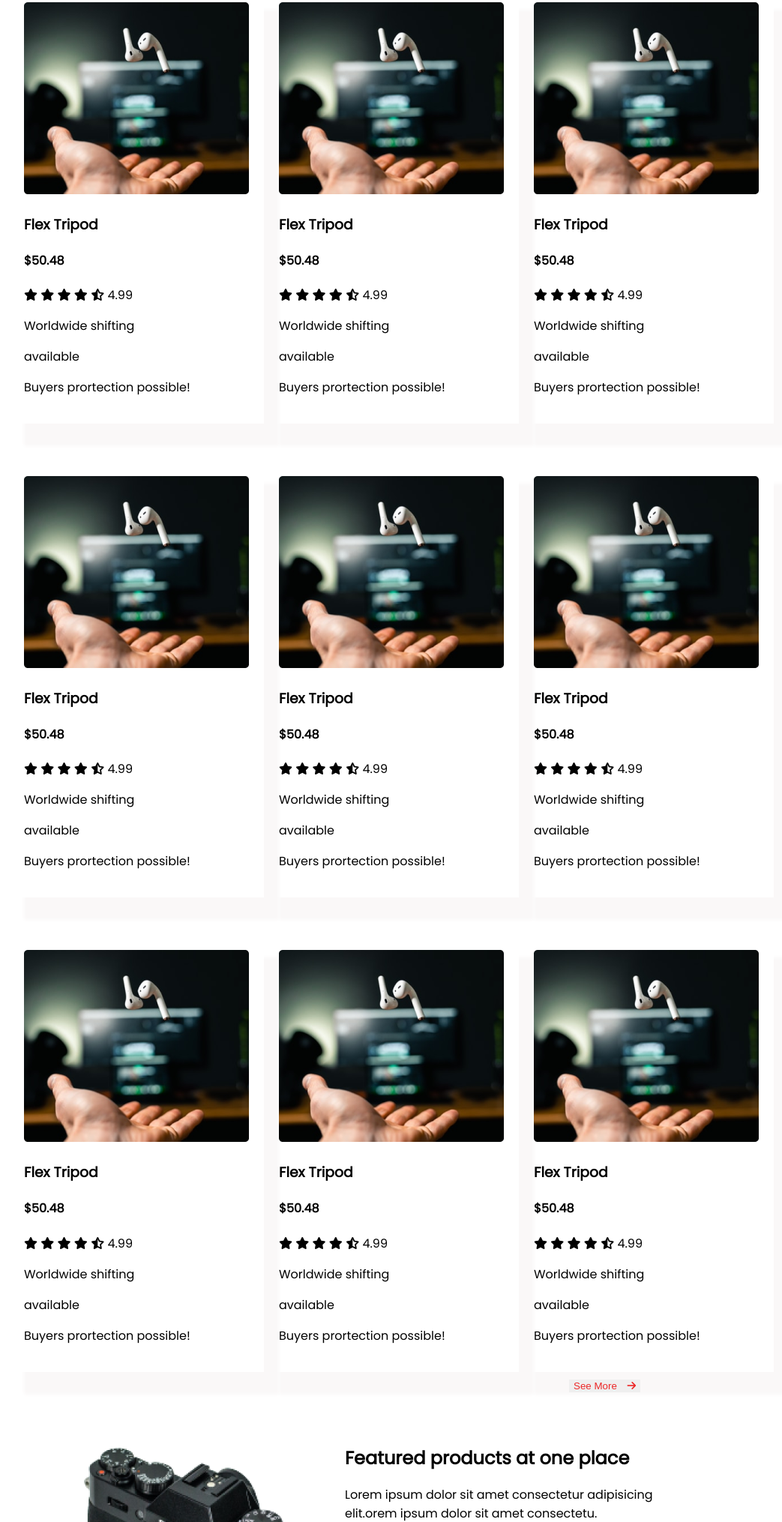
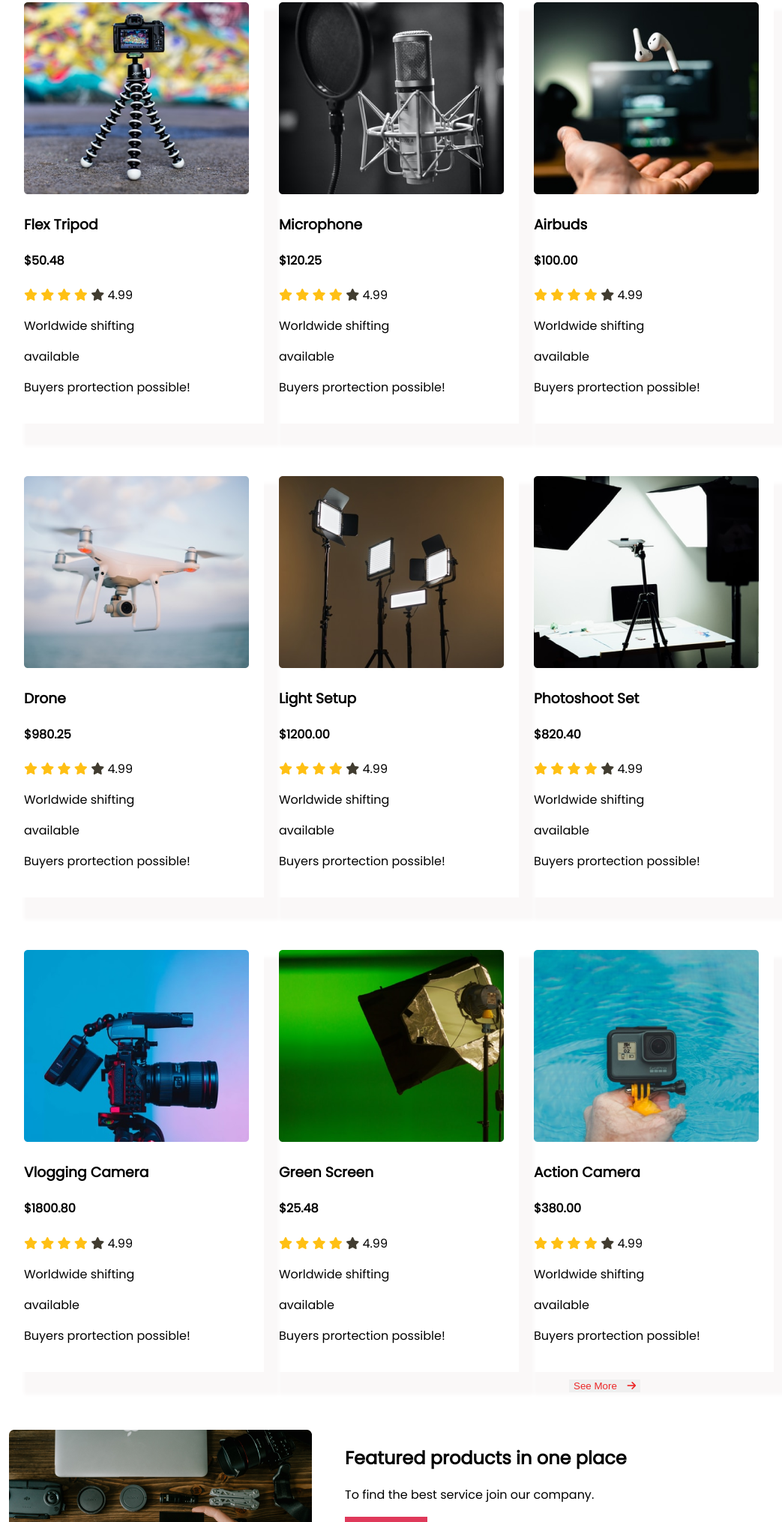
Before and after one commit to rimielezabeth180/influencer-gear, a plain HTML site: page index.html in a window 1280 px wide. Shown: the part 770-2800 px from the top of the page at 75% size, without its empty margins (180-1223 px from the left). Drawn offline with Linux system fonts and the light colour scheme.

Commit message:
media query added

```diff
--- a/index.html
+++ b/index.html
@@ -39,9 +39,8 @@
                 <div class="text-content">
                     <h1>Start Your journey as</h1>
                     <h1>Influencer</h1>
-                    <p>Lorem ipsum dolor sit amet consectetur adipisicing elit. Ex debitis quo, quam aut ducimus
-                        voluptatibus repellendus nemo expedita asperiores quisquam cum sint suscipit, accusantium esse,
-                        blanditiis consectetur. Consequatur, qui suscipit.</p>
+                    <p>An influencer is ultimately a lifestyle influencer.</p>
+                    <p>Identify your choice with us...</p>
                     <button class="prebook-now-button">Prebook Now
                         <i class="fas fa-arrow-right arrow"></i>
                     </button>
@@ -58,7 +57,7 @@
                 <div class="products">
                     <article class="product">
                         <div class="thumbnail">
-                            <img src="images/airpod.png" alt="">
+                            <img src="images/tripod.png" alt="">
                         </div>
                         <div class="product-info">
                             <h3>Flex Tripod</h3>
@@ -68,7 +67,7 @@
                                 <i class="fas fa-star filled"></i>
                                 <i class="fas fa-star filled"></i>
                                 <i class="fas fa-star filled"></i>
-                                <i class="fas fa-star-half-alt"></i>
+                                <i class="fas fa-star half"></i>
                                 <span>4.99</span>
                                 <p>Worldwide shifting</p>
                                 <p>available</p>
@@ -79,17 +78,17 @@
                     </article>
                     <article class="product">
                         <div class="thumbnail">
-                            <img src="images/airpod.png" alt="">
+                            <img src="images/mic.png" alt="">
                         </div>
                         <div class="product-info">
-                            <h3>Flex Tripod</h3>
-                            <h4>$50.48</h4>
+                            <h3>Microphone</h3>
+                            <h4>$120.25</h4>
                             <div>
                                 <i class="fas fa-star filled"></i>
                                 <i class="fas fa-star filled"></i>
                                 <i class="fas fa-star filled"></i>
                                 <i class="fas fa-star filled"></i>
-                                <i class="fas fa-star-half-alt"></i>
+                                <i class="fas fa-star half"></i>
                                 <span>4.99</span>
                                 <p>Worldwide shifting</p>
                                 <p>available</p>
@@ -102,14 +101,14 @@
                             <img src="images/airpod.png" alt="">
                         </div>
                         <div class="product-info">
-                            <h3>Flex Tripod</h3>
-                            <h4>$50.48</h4>
+                            <h3>Airbuds</h3>
+                            <h4>$100.00</h4>
                             <div>
                                 <i class="fas fa-star filled"></i>
                                 <i class="fas fa-star filled"></i>
                                 <i class="fas fa-star filled"></i>
                                 <i class="fas fa-star filled"></i>
-                                <i class="fas fa-star-half-alt"></i>
+                                <i class="fas fa-star half"></i>
                                 <span>4.99</span>
                                 <p>Worldwide shifting</p>
                                 <p>available</p>
@@ -119,17 +118,17 @@
                     </article>
                     <article class="product">
                         <div class="thumbnail">
-                            <img src="images/airpod.png" alt="">
+                            <img src="images/drone.png" alt="">
                         </div>
                         <div class="product-info">
-                            <h3>Flex Tripod</h3>
-                            <h4>$50.48</h4>
+                            <h3>Drone</h3>
+                            <h4>$980.25</h4>
                             <div>
                                 <i class="fas fa-star filled"></i>
                                 <i class="fas fa-star filled"></i>
                                 <i class="fas fa-star filled"></i>
                                 <i class="fas fa-star filled"></i>
-                                <i class="fas fa-star-half-alt"></i>
+                                <i class="fas fa-star half"></i>
                                 <span>4.99</span>
                                 <p>Worldwide shifting</p>
                                 <p>available</p>
@@ -139,17 +138,17 @@
                     </article>
                     <article class="product">
                         <div class="thumbnail">
-                            <img src="images/airpod.png" alt="">
+                            <img src="images/lights.png" alt="">
                         </div>
                         <div class="product-info">
-                            <h3>Flex Tripod</h3>
-                            <h4>$50.48</h4>
+                            <h3>Light Setup</h3>
+                            <h4>$1200.00</h4>
                             <div>
                                 <i class="fas fa-star filled"></i>
                                 <i class="fas fa-star filled"></i>
                                 <i class="fas fa-star filled"></i>
                                 <i class="fas fa-star filled"></i>
-                                <i class="fas fa-star-half-alt"></i>
+                                <i class="fas fa-star half"></i>
                                 <span>4.99</span>
                                 <p>Worldwide shifting</p>
                                 <p>available</p>
@@ -159,17 +158,17 @@
                     </article>
                     <article class="product">
                         <div class="thumbnail">
-                            <img src="images/airpod.png" alt="">
+                            <img src="images/setup.png" alt="">
                         </div>
                         <div class="product-info">
-                            <h3>Flex Tripod</h3>
-                            <h4>$50.48</h4>
+                            <h3>Photoshoot set</h3>
+                            <h4>$820.40</h4>
                             <div>
                                 <i class="fas fa-star filled"></i>
                                 <i class="fas fa-star filled"></i>
                                 <i class="fas fa-star filled"></i>
                                 <i class="fas fa-star filled"></i>
-                                <i class="fas fa-star-half-alt"></i>
+                                <i class="fas fas fa-star half"></i>
                                 <span>4.99</span>
                                 <p>Worldwide shifting</p>
                                 <p>available</p>
@@ -179,17 +178,17 @@
                     </article>
                     <article class="product">
                         <div class="thumbnail">
-                            <img src="images/airpod.png" alt="">
+                            <img src="images/camera.png" alt="">
                         </div>
                         <div class="product-info">
-                            <h3>Flex Tripod</h3>
-                            <h4>$50.48</h4>
+                            <h3>Vlogging Camera</h3>
+                            <h4>$1800.80</h4>
                             <div>
                                 <i class="fas fa-star filled"></i>
                                 <i class="fas fa-star filled"></i>
                                 <i class="fas fa-star filled"></i>
                                 <i class="fas fa-star filled"></i>
-                                <i class="fas fa-star-half-alt"></i>
+                                <i class="fas fas fa-star half"></i>
                                 <span>4.99</span>
                                 <p>Worldwide shifting</p>
                                 <p>available</p>
@@ -199,17 +198,17 @@
                     </article>
                     <article class="product">
                         <div class="thumbnail">
-                            <img src="images/airpod.png" alt="">
+                            <img src="images/single-light.png" alt="">
                         </div>
                         <div class="product-info">
-                            <h3>Flex Tripod</h3>
-                            <h4>$50.48</h4>
+                            <h3>Green Screen</h3>
+                            <h4>$25.48</h4>
                             <div>
                                 <i class="fas fa-star filled"></i>
                                 <i class="fas fa-star filled"></i>
                                 <i class="fas fa-star filled"></i>
                                 <i class="fas fa-star filled"></i>
-                                <i class="fas fa-star-half-alt"></i>
+                                <i class="fas fa-star half"></i>
                                 <span>4.99</span>
                                 <p>Worldwide shifting</p>
                                 <p>available</p>
@@ -219,17 +218,17 @@
                     </article>
                     <article class="product">
                         <div class="thumbnail">
-                            <img src="images/airpod.png" alt="">
+                            <img src="images/action.png" alt="">
                         </div>
                         <div class="product-info">
-                            <h3>Flex Tripod</h3>
-                            <h4>$50.48</h4>
+                            <h3>Action Camera</h3>
+                            <h4>$380.00</h4>
                             <div>
                                 <i class="fas fa-star filled"></i>
                                 <i class="fas fa-star filled"></i>
                                 <i class="fas fa-star filled"></i>
                                 <i class="fas fa-star filled"></i>
-                                <i class="fas fa-star-half-alt"></i>
+                                <i class="fas fa-star half"></i>
                                 <span>4.99</span>
                                 <p>Worldwide shifting</p>
                                 <p>available</p>
@@ -248,11 +247,11 @@
         <section class="container">
             <div class="first-section">
                 <div class="image">
-                    <img src="images/main-camera.png" alt="">
+                    <img src="images/gear.png" alt="">
                 </div>
                 <div class="text-content">
-                    <h1>Featured products at one place</h1>
-                    <p>Lorem ipsum dolor sit amet consectetur adipisicing elit.orem ipsum dolor sit amet consectetu.</p>
+                    <h1>Featured products in one place</h1>
+                    <p>To find the best service join our company.</p>
                     <button class="join-now-button">Join Now
                         <i class="fas fa-arrow-right see-more-arrow"></i>
                     </button>
--- a/style.css
+++ b/style.css
@@ -1,6 +1,6 @@
 body{
-    font-family: font-family: 'Barlow', sans-serif;
-    font-family: 'Poppins', sans-serif;;
+    font-family: 'Barlow', sans-serif;
+    font-family: 'Poppins', sans-serif;
     width: 70%;
     margin: 0 auto;
     }
@@ -8,8 +8,8 @@ body{
 .nav-bar{
     display: flex;
     justify-content: space-between;
+}
 
-}
 .nav-ul{
     display: flex;
 }
@@ -27,13 +27,6 @@ body{
     margin-top: 50px;
     display: grid;
     grid-template-columns: 1fr 1fr;
-}
-
-.text-content{
-    }
-
-p{
-
 }
 
 .prebook-now-button{
@@ -72,10 +65,13 @@ h2{
     box-shadow: 20px 30px 5px rgb(250, 248, 248);
 }
 
-.thumbnail{
-
+.fa-star.filled{
+    color:#FFC014;
 }
 
+.fa-star.half{
+    color:#413c30;
+}
 
 .see-more{
     display: flex;
@@ -144,3 +140,23 @@ margin: 20px;
 .footer-ul li a{
     text-decoration: none;
 }
+
+
+
+/* Media Queries */
+
+/* Mobile Devices */
+
+@media only screen and (max-width:688px){
+    .container{
+        width: 100%;
+    }
+}
+
+/* Tablet Devices */
+
+@media only screen and (min-width:688px) and (max-width:992px){
+    .container{
+        width: 100%;
+    }
+}
```
